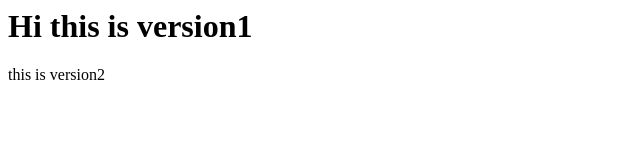
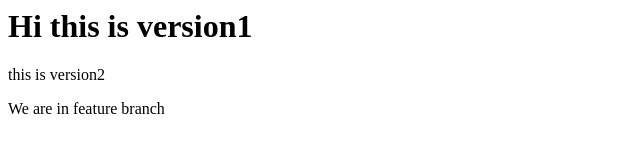
Before and after one commit to sanjoycode97/python-programming-beginners, a plain HTML site: page index.html in a window 1280 px wide. Shown: the whole page, without its empty margins (0-640 px from the left). Drawn offline with Linux system fonts and the light colour scheme.

Commit message:
added new feature

```diff
--- a/index.html
+++ b/index.html
@@ -1,3 +1,4 @@
 <h1>Hi this is version1</h1>
 
 <P>this is version2</P>
+<P>We are in feature branch</P>
```
